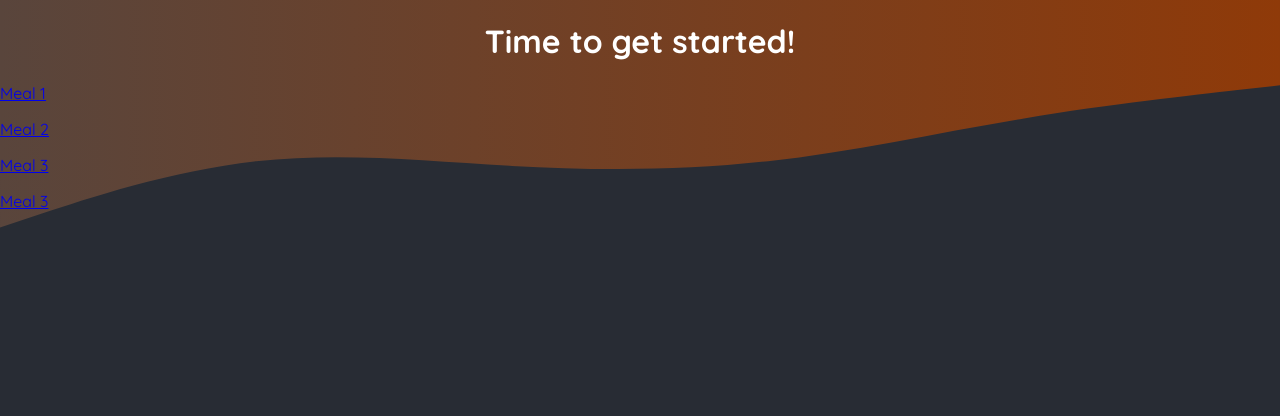
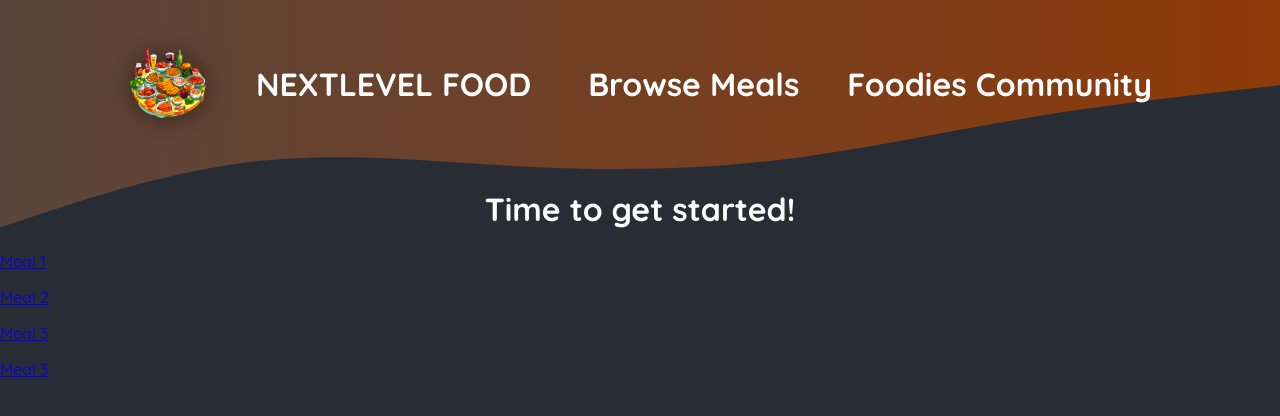
Before and after one commit to Rahulkaradwal/foodies, a Next.js app: page / in a window 1280 px wide. Shown: the top 416 px of the page. Built offline with nearby package versions, Linux system fonts and the light colour scheme.

Commit message:
feat: add header and its styles

```diff
--- a/app/layout.js
+++ b/app/layout.js
@@ -1,3 +1,4 @@
+import Header from '@/components/header/main-header';
 import './globals.css';
 
 export const metadata = {
@@ -29,7 +30,7 @@ export default function RootLayout({ children }) {
             ></path>
           </svg>
         </div>
-
+        <Header />
         {children}
       </body>
     </html>
--- /dev/null
+++ b/components/header/header.module.css
@@ -0,0 +1,49 @@
+.header-container {
+  display: flex;
+  gap: 3rem;
+  align-items: center;
+  justify-content: space-between;
+  font-family: 'Quicksand', sans-serif;
+  padding: 1rem 4rem;
+}
+
+@media (min-width: 768px) {
+  .header-container {
+    padding: 2rem 10%;
+  }
+}
+
+.link {
+  color: white;
+  font-size: 2rem;
+  text-decoration: none;
+}
+
+.header-menu {
+  display: flex;
+  gap: 3rem;
+  align-items: center;
+  color: white;
+  font-weight: 700;
+  font-size: 2rem;
+  text-decoration: none;
+}
+
+.header-container img {
+  width: 5rem;
+  height: 5rem;
+  object-fit: contain;
+  filter: drop-shadow(0 0 0.75rem rgba(0, 0, 0, 0.5));
+}
+
+.header-container link {
+  color: white;
+  font-weight: 700;
+}
+
+.active {
+  background: linear-gradient(90deg, #ff8a05, #f9b331);
+  background-clip: text;
+  -webkit-background-clip: text;
+  -webkit-text-fill-color: transparent;
+}
--- /dev/null
+++ b/components/header/main-header.js
@@ -0,0 +1,26 @@
+import Image from 'next/image';
+import React from 'react';
+import logo from '@/public/images/logo.png';
+import Link from 'next/link';
+import styles from './header.module.css';
+
+function Header() {
+  return (
+    <div className={styles['header-container']}>
+      <Link href="/" className={styles['header-menu']}>
+        <Image src={logo} alt="logo" />
+        <p>NEXTLEVEL FOOD</p>
+      </Link>
+      <div className={styles['header-menu']}>
+        <Link className={styles.link} href="/meals">
+          Browse Meals
+        </Link>
+        <Link className={styles.link} href="/community">
+          Foodies Community
+        </Link>
+      </div>
+    </div>
+  );
+}
+
+export default Header;
```
Also changed, not shown: app/globals.css (line endings or trailing spaces).
